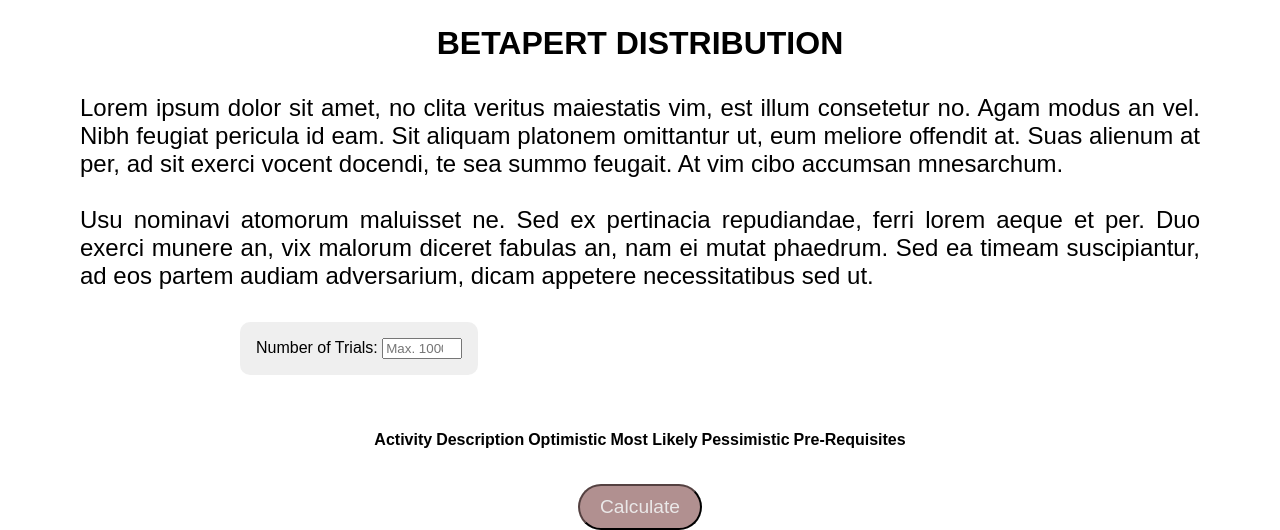
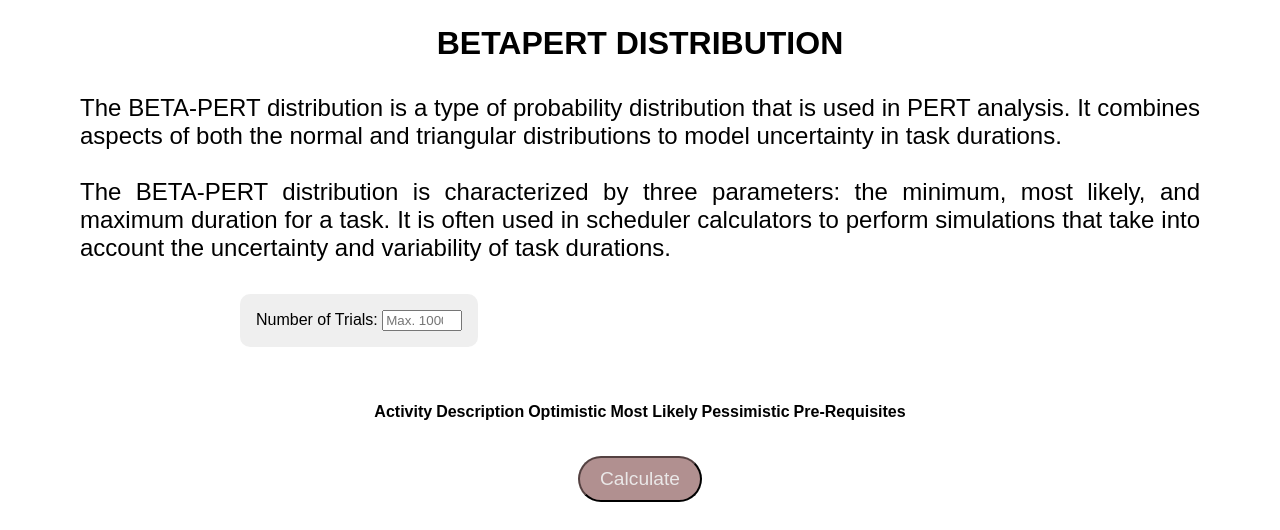
Before and after one commit to kaid0011/BSCS4AB_PERT-CPM, a CodeIgniter app: page /BSCS4AB_PERT-CPM/betapert/proj_details in a window 1280 px wide. Shown: the part 51-581 px from the top of the page. Run offline with CodeIgniter, Linux system fonts and the light colour scheme; some libraries are stand-ins or nearby versions.

Commit message:
Added BETA-PERT Distribution Description to Input Page (04 -27)

```diff
--- a/application/views/BETAPERT/betapert_input.php
+++ b/application/views/BETAPERT/betapert_input.php
@@ -3,13 +3,14 @@
         <b> BETAPERT DISTRIBUTION </b>
     </div>
     <div class="paragone">
-        Lorem ipsum dolor sit amet, no clita veritus maiestatis vim, est illum consetetur no. Agam modus an vel. Nibh
-        feugiat pericula id eam. Sit aliquam platonem omittantur ut, eum meliore offendit at. Suas alienum at per, ad sit
-        exerci vocent docendi, te sea summo feugait. At vim cibo accumsan mnesarchum.
+        The BETA-PERT distribution is a type of probability
+      distribution that is used in PERT analysis. It combines aspects of both the
+      normal and triangular distributions to model uncertainty in task durations.
         <br><br>
-        Usu nominavi atomorum maluisset ne. Sed ex pertinacia repudiandae, ferri lorem aeque et per. Duo exerci munere an,
-        vix malorum diceret fabulas an, nam ei mutat phaedrum. Sed ea timeam suscipiantur, ad eos partem audiam
-        adversarium, dicam appetere necessitatibus sed ut.
+        The BETA-PERT distribution is characterized by three parameters: the minimum,
+      most likely, and maximum duration for a task. It is often used in scheduler
+      calculators to perform simulations that take into account the uncertainty and
+      variability of task durations.
     </div>
     <form action="<?php echo base_url('betapert/calculate') ?>" method="post">
         <input type="number" name="proj_len" value="<?php echo $proj_len; ?>" hidden>
```
